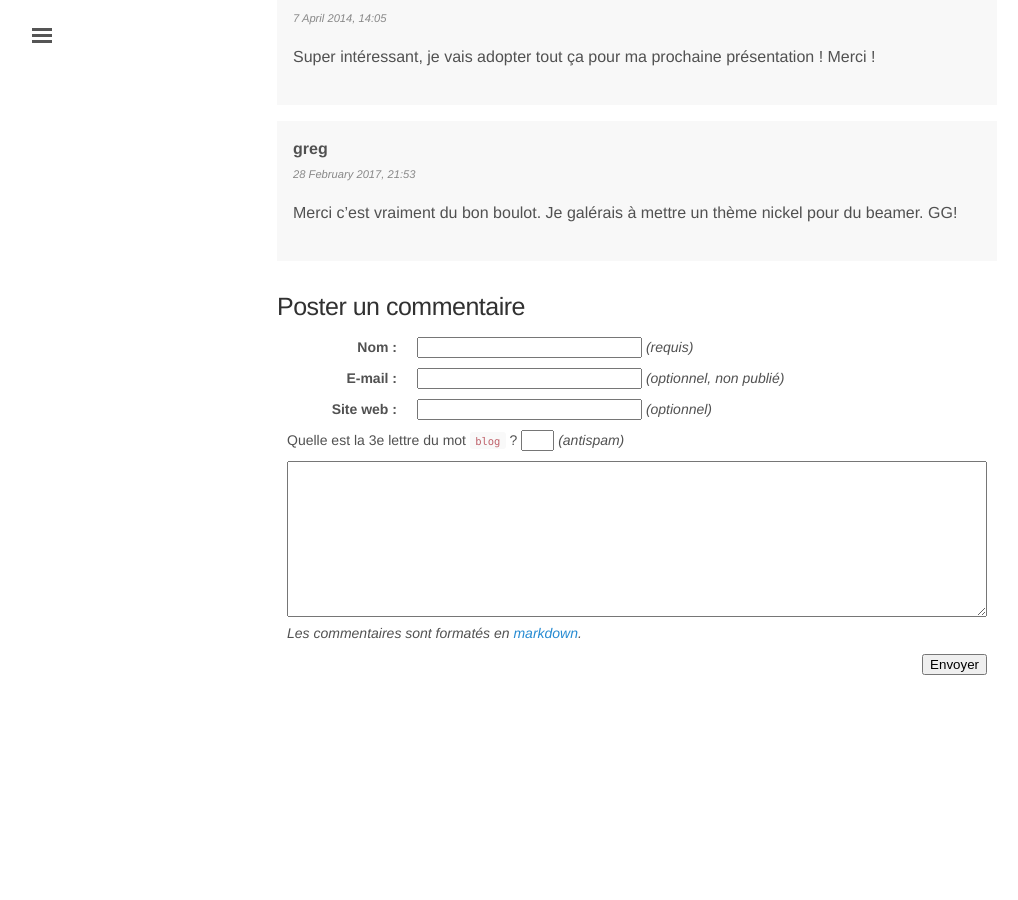
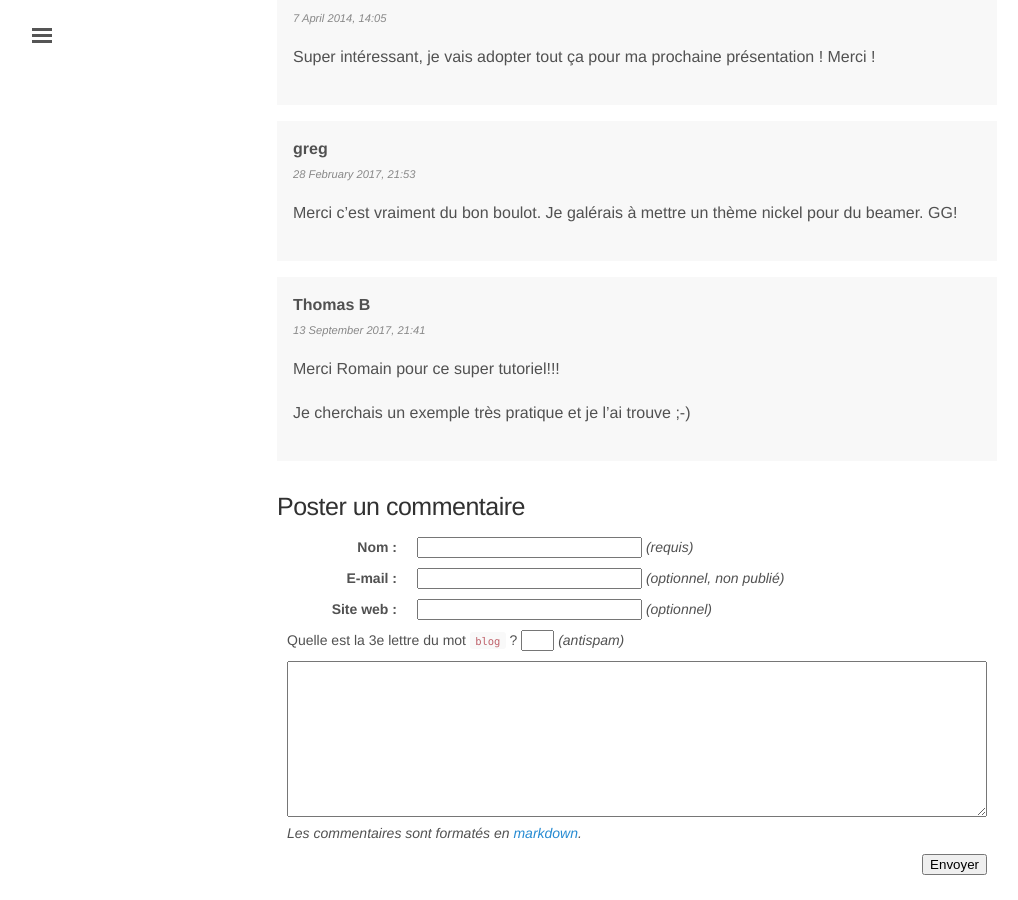
Before and after one commit to rom1v/blog.rom1v.com, a Jekyll site: the page built from _posts/2014-02-15-des-slides-beamer-en-markdown.md, in a window 1280 px wide and 900 px high, scrolled down 5198 px. Shown: the whole window, without its empty margins (3-1021 px from the left). Built offline with Jekyll 4.4.1, drawn with Linux system fonts in a browser that asks for light colours; before the commit the page ends 5898 px from its top, so only the background shows below that.

Commit message:
Publish comment for mdbeamer

```diff
--- a/_data/comments-2014-02-des-slides-beamer-en-markdown.yaml
+++ b/_data/comments-2014-02-des-slides-beamer-en-markdown.yaml
@@ -34,3 +34,10 @@
     Merci c'est vraiment du bon boulot. Je galérais à mettre un thème nickel
     pour du beamer.
     GG!
+- id: 6
+  author: Thomas B
+  date: 2017-09-13 21:41:29+02:00
+  contents: |
+    Merci Romain pour ce super tutoriel!!!
+
+    Je cherchais un exemple très pratique et je l'ai trouve ;-)
```
